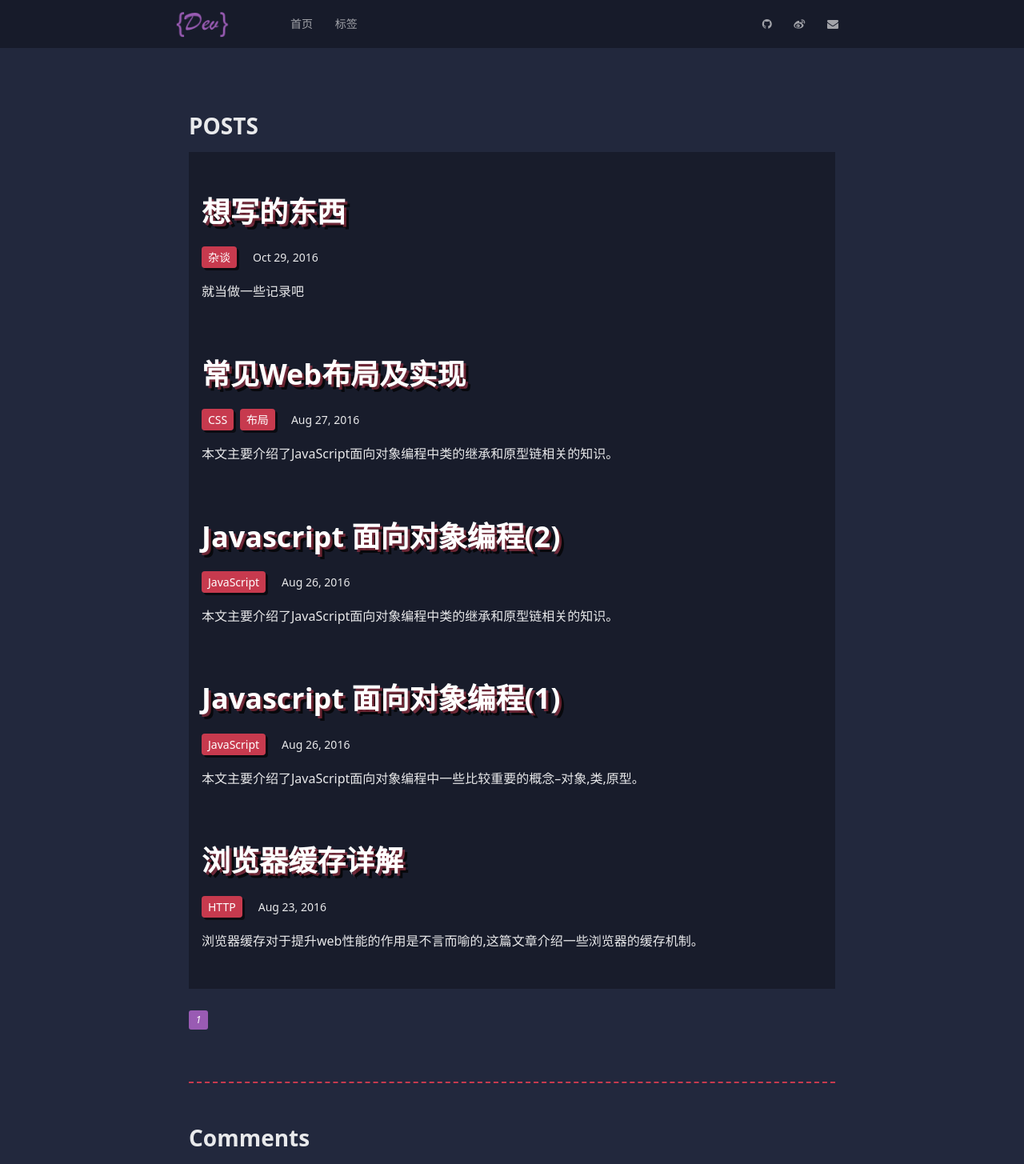
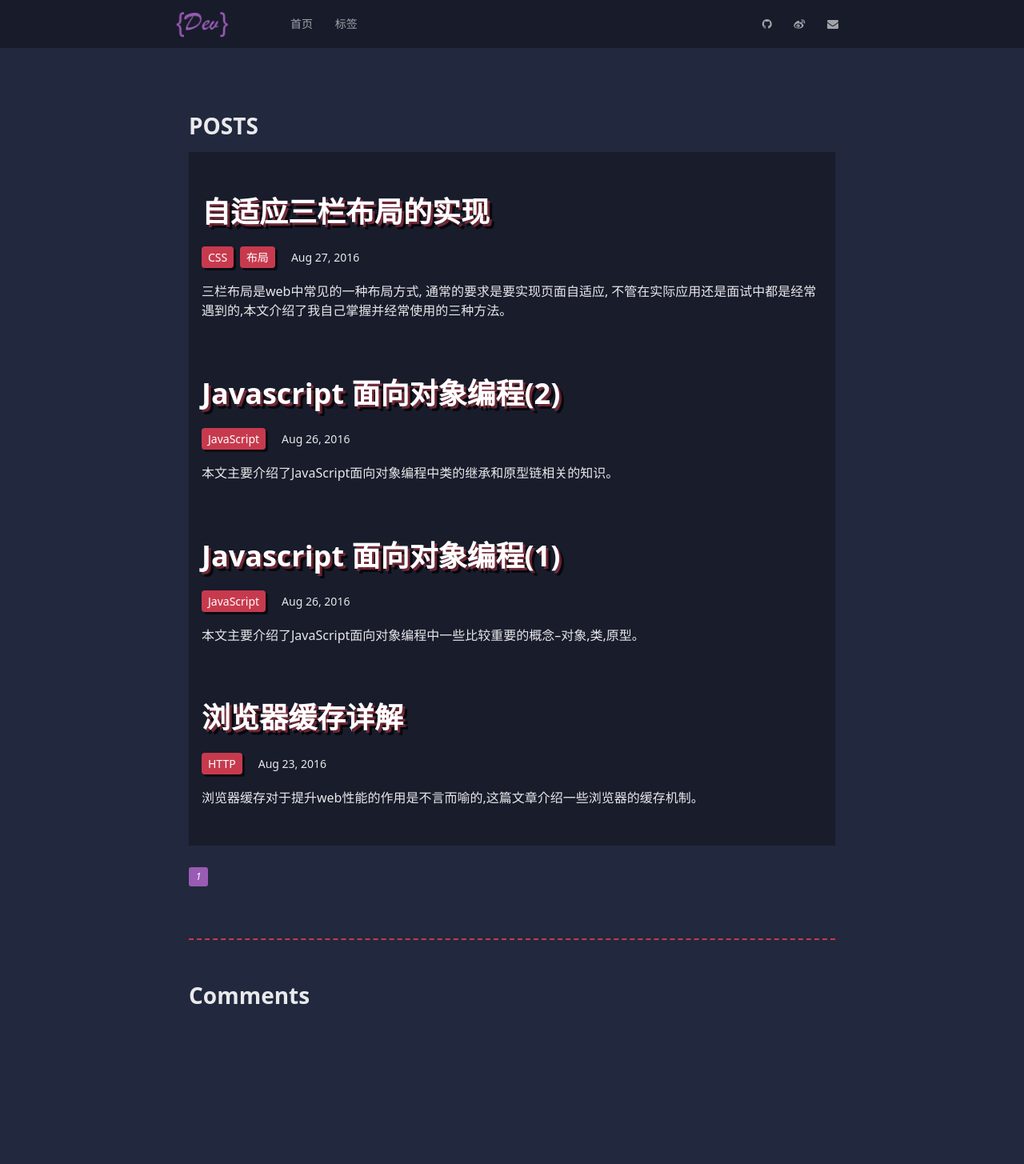
Before and after one commit to lancebiu/lancebiu.github.io, a Jekyll site: the page built from index.html, in a window 1280 px wide. Shown: the whole page at 80% size. Built offline with Jekyll 4.4.1, drawn with Linux system fonts in a browser that asks for light colours; nearby versions of some CDN libraries; the list of posts is cut into pages by our own code; comment, search, counter and statistics services are not loaded; after the commit the page ends 1276 px from its top, so only the background shows below that.

Commit message:
update post

```diff
--- a/_posts/2016-08-28-common-web-layout.markdown
+++ b/_posts/2016-08-28-common-web-layout.markdown
@@ -1,7 +1,7 @@
 ---
 layout: post
-title: 常见Web布局及实现
-excerpt: "本文主要介绍了JavaScript面向对象编程中类的继承和原型链相关的知识。"
+title: 自适应三栏布局的实现
+excerpt: "三栏布局是web中常见的一种布局方式, 通常的要求是要实现页面自适应, 不管在实际应用还是面试中都是经常遇到的,本文介绍了我自己掌握并经常使用的三种方法。"
 date: 2016-08-27 00:17:24
 permalink: /common-web-layout/
 tags:
--- a/_posts/2016-10-29-todolist.markdown
+++ /dev/null
@@ -1,23 +0,0 @@
----
-layout: post
-title: 想写的东西
-excerpt: "就当做一些记录吧"
-date: 2016-10-29 00:17:24
-permalink: /todo-list/
-tags:
-- 杂谈
----
-
-
-## 有很多想写的东西
-
-+ 闭包
-+ this
-+ Ajax
-+ Promise
-+ webpack
-+ gulp
-+ 模块化
-+ 动画
-
-慢慢来吧
```
